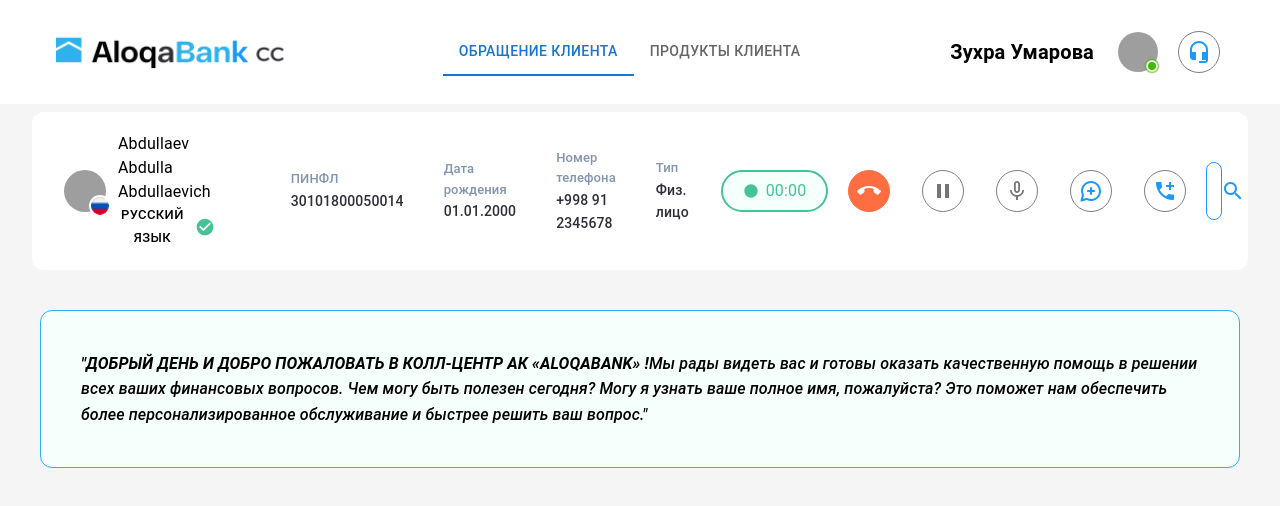
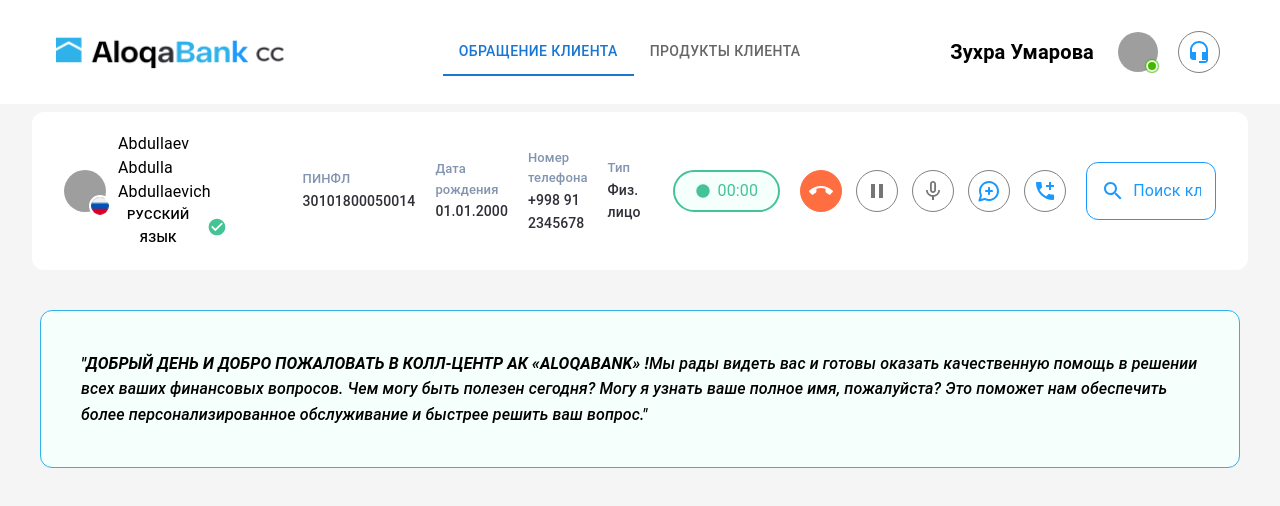
Before and after one commit to IlkhamBurkhanov/Test-Project, a React (Vite) app: page / in a window 1280 px wide. Shown: the top 506 px of the page. Built offline with nearby package versions, Linux system fonts and the light colour scheme; grey boxes are pictures that could not be loaded.

Commit message:
margin sizes corrected

```diff
--- a/src/components/Calling/Calling.jsx
+++ b/src/components/Calling/Calling.jsx
@@ -72,8 +72,8 @@
         </Button>
       </Box>
 
-      {/* ID, Date, and Number Buttons */}
-      <Box sx={{ ml: 10, display: "flex", alignItems: "center", gap: 5 }}>
+      {/* ID, Date, and Number...*/}
+      <Box sx={{ ml: 10, display: "flex", alignItems: "center", gap: "20px" }}>
         <Box
           sx={{
             display: "flex",
@@ -155,7 +155,7 @@
       </Box>
 
       {/* Icon Buttons */}
-      <Box sx={{ display: "flex", alignItems: "center", ml: 2, gap:3}}>
+      <Box sx={{ display: "flex", alignItems: "center", ml: 2, gap:"6px"}}>
         <IconButton
           sx={{
             borderRadius: "50%",
```
